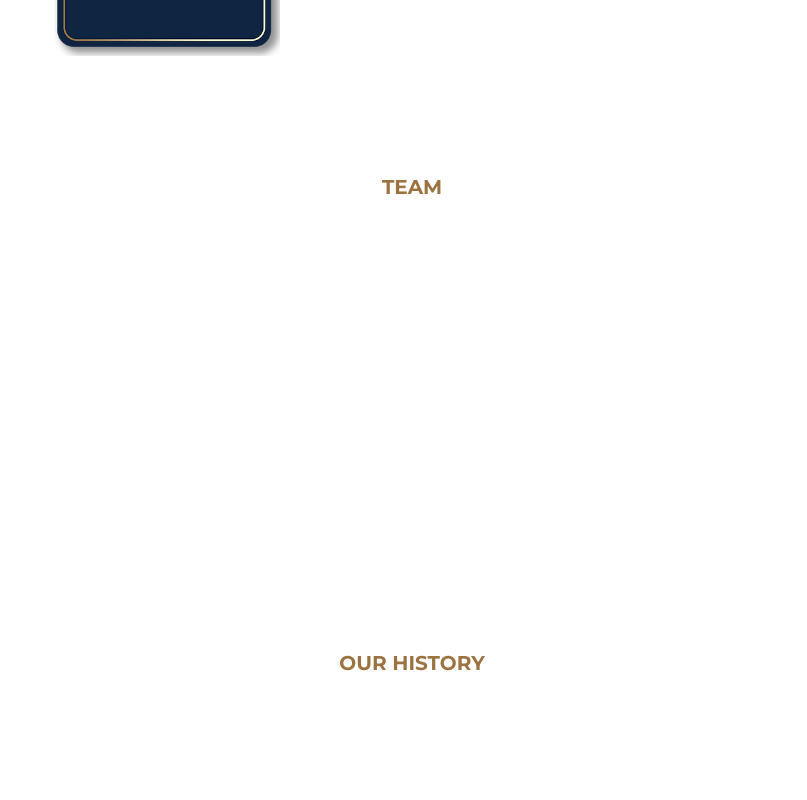
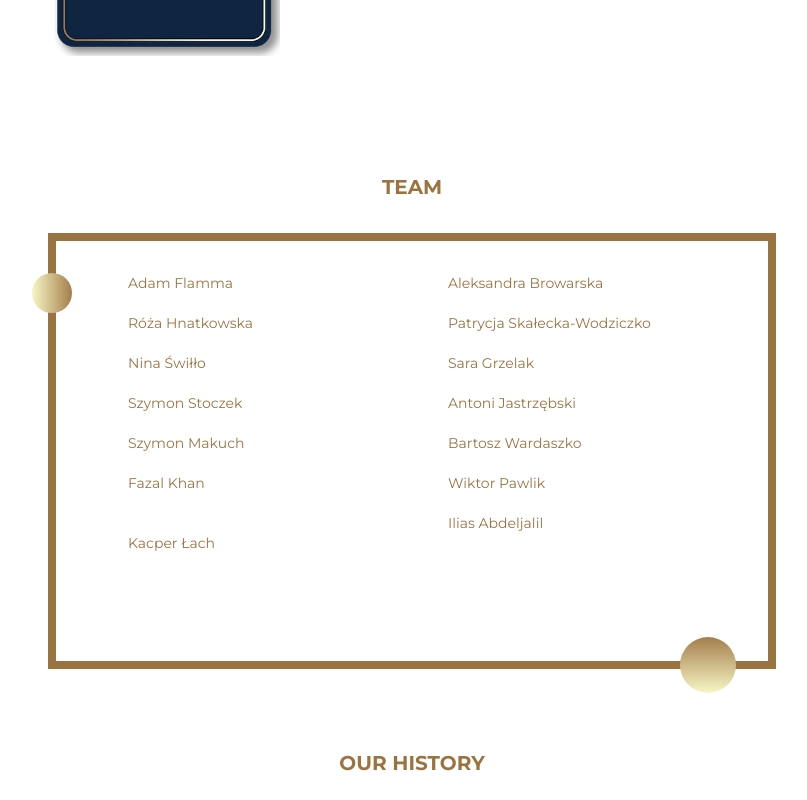
Before and after one commit to stowarzyszenie-gameup/astrolabe-stories-website, a Next.js app: page / in a window 1280 px wide. Shown: the part 920-1720 px from the top of the page, without its empty margins (228-1035 px from the left). Built offline with nearby package versions, Linux system fonts and the light colour scheme.

Commit message:
Team section

```diff
--- a/components/Team/index.tsx
+++ b/components/Team/index.tsx
@@ -4,33 +4,76 @@ const Team = () => {
   return (
     <div
       id="team"
-      className="min-h-60 sm:min-h-96 xl:min-h-[50vh] w-full px-5 py-10 max-w-screen-md xxl:max-w-screen-xl xxxl:max-w-screen-xxl mx-auto"
+      className="min-h-60 sm:min-h-96 xl:min-h-[50vh] w-full px-5 py-10 max-w-screen-md 2xl:max-w-screen-lg 3xl:max-w-screen-xl mx-auto flex flex-col items-center"
     >
       <h2 className="text-primary text-center text-xl font-bold uppercase mb-8">
         TEAM
       </h2>
-      <div className="flex flex-col gap-4 items-center justify-around">
-        <p className=" text-white">
-          Adam Flamma - Father of chaos(and games)
-          <br />
-          Róża Hnatkowska - Ninja (PR, and much more!) <br />
-          Nina Świłło - Miracle maker (art, graphics, and managing) <br />
-          Szymon Stoczek - Father of stories (yep, that&apos;s him!) <br />
-          Szymon Makuch - Wizard of finances (and copyright - love of his life)
-          <br />
-          Fazal Khan - Video and VFX Magic Maker (visual magic- bringing
-          imagination to life) <br />
-          Kacper Łach - Social media guy (always connected with the whole world)
-          <br />
-          Aleksandra Browarska - Lady of Stories (writer) <br />
-          Patrycja Skałecka-Wodziczko - Lady of Art (lead graphic designer)
-          <br />
-          Sara Grzelak - 2d miracle maker (2d artist) <br />
-          Antoni Jastrzębski - 2d miracle maker (2d artist) <br />
-          Bartosz Wardaszko - 2d miracle maker (2d artist) <br />
-          Wiktor Pawlik - Master of Design (gameplay designer) <br />
-          Ilias Abdeljalil - Lord of the code (programmer)
-        </p>
+      <div className="border-8 border-primary p-8 relative">
+        <div className="bg-dots rounded-full w-10 h-10 relative top-0 -left-14 float-left"></div>
+        <div className="grid grid-cols-1 lg:grid-cols-2 text-sm text-white lg:gap-8">
+          <ul className="list-disc">
+            <li>
+              <span className="text-primary">Adam Flamma</span> - Father of
+              chaos(and games)
+            </li>
+            <li>
+              <span className="text-primary">Róża Hnatkowska</span> - Ninja (PR,
+              and much more!)
+            </li>
+            <li>
+              <span className="text-primary">Nina Świłło</span> - Miracle maker
+              (art, graphics, and managing)
+            </li>
+            <li>
+              <span className="text-primary">Szymon Stoczek</span> - Father of
+              stories (yep, that&apos;s him!)
+            </li>
+            <li>
+              <span className="text-primary">Szymon Makuch</span> - Wizard of
+              finances (and copyright - love of his life)
+            </li>
+            <li>
+              <span className="text-primary">Fazal Khan</span> - Video and VFX
+              Magic Maker (visual magic - bringing imagination to life)
+            </li>
+            <li>
+              <span className="text-primary">Kacper Łach</span> - Social media
+              guy (always connected with the whole world)
+            </li>
+          </ul>
+          <ul className="list-disc">
+            <li>
+              <span className="text-primary">Aleksandra Browarska</span> - Lady
+              of Stories (writer)
+            </li>
+            <li>
+              <span className="text-primary">Patrycja Skałecka-Wodziczko</span>{" "}
+              - Lady of Art (lead graphic designer)
+            </li>
+            <li>
+              <span className="text-primary">Sara Grzelak</span> - 2d miracle
+              maker (2d artist)
+            </li>
+            <li>
+              <span className="text-primary">Antoni Jastrzębski</span> - 2d
+              miracle maker (2d artist)
+            </li>
+            <li>
+              <span className="text-primary">Bartosz Wardaszko</span> - 2d
+              miracle maker (2d artist)
+            </li>
+            <li>
+              <span className="text-primary">Wiktor Pawlik</span> - Master of
+              Design (gameplay designer)
+            </li>
+            <li>
+              <span className="text-primary">Ilias Abdeljalil</span> - Lord of
+              the code (programmer)
+            </li>
+          </ul>
+        </div>
+        <div className="bg-dots rounded-full w-14 h-14 relative -bottom-16 ml-auto -rotate-90 float-right"></div>
       </div>
     </div>
   );
--- a/tailwind.config.js
+++ b/tailwind.config.js
@@ -16,6 +16,7 @@ module.exports = {
         stars: "url('/img/stars.png'), linear-gradient(to right, #000, #000)",
         twinkling: "url('/img/twinkling.png')",
         clouds: "url('/img/clouds.png')",
+        dots: "linear-gradient(90deg, rgba(247,246,197,1) 0%, rgba(163,126,76,1) 100%)",
       },
       animation: {
         twink: "move-twinks 200s linear infinite",
```
